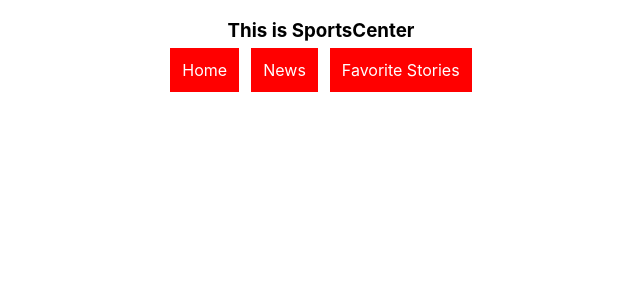
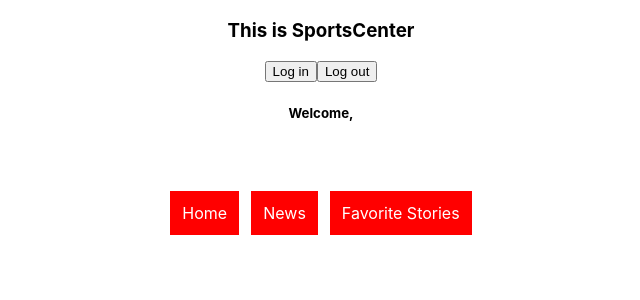
Before and after one commit to jpersons24/overlay-frontend, a React (Create React App) app: page / in a window 1280 px wide. Shown: the top 300 px of the page, without its empty margins (319-959 px from the left). Built offline with nearby package versions, Linux system fonts and the light colour scheme.

Commit message:
added fake auth

```diff
--- a/src/components/App.js
+++ b/src/components/App.js
@@ -11,32 +11,44 @@
 import FavoriteStories from './FavoriteStories'
 
 // import reducer function from userSlice
-// import { newCurrentUser } from '../redux/userSlice'
+import { setCurrentUser } from '../redux/userSlice'
 
 function App() {
 
   // useSelector to set const variable to whatever state it at that time
-
+  const currentUserBox = useSelector((state) => state.user.currentUser)
+  // console.log(currentUserBox)
 
   // set dispatch to useDispatch function for later use
-  // const dispatch = useDispatch()
+  const dispatch = useDispatch()
 
+  function handleLogout(event) {
+    const action = setCurrentUser(null)
+    dispatch(action)
+    console.log("User logged out!")
+  }
 
-  // get all users
-  // useEffect(() => {
-  //   fetch("http://localhost:4000/users")
-  //   .then(res => res.json())
-  //   .then(data => {
-  //     console.log(data)
-  //   })
-  // }, [])
+  function handleLogin(event) {
+    fetch("http://localhost:4000/me")
+    .then(res => res.json())
+    .then(data => {
+      const action = setCurrentUser(data)
+      dispatch(action)
+      console.log("Logging in user!")
+    })
+  }
 
   return (
     <div className="App">
       <h3>This is SportsCenter</h3>
+      <button onClick={handleLogin}>Log in</button>
+      <button onClick={handleLogout}>Log out</button>
+      {currentUserBox ? <h5>Welcome, {currentUserBox.username}</h5> : null}
+      <br></br>
+      <br></br>
+      <br></br>
       <NavBar />
       <Switch>
-        {/* Route will live inside Switch */}
         <Route exact path="/home">
           <Home />
         </Route>
--- a/src/components/Home.js
+++ b/src/components/Home.js
@@ -8,7 +8,6 @@
 function Home () {
 
    const homeStories = useSelector((state) => state.story.displayedStories)
-   console.log(homeStories)
    const dispatch = useDispatch()
 
 
@@ -17,8 +16,8 @@
       .then(res => res.json())
       .then(data => {
          const action = displayStories(data)
-         console.log(action)
          dispatch(action)
+         console.log('Setting homeStories!')
       })
    }, [dispatch])
 
--- a/src/redux/userSlice.js
+++ b/src/redux/userSlice.js
@@ -7,13 +7,14 @@
       currentUser: [],
    },
    reducers: {
-      currUser(state, action) {
+      setCurrentUser(state, action) {
          // what should happen when currentUser needs to be updated
+         state.currentUser = action.payload
       }
    }
 })
 
-
+export const { setCurrentUser } = userSlice.actions;
 export default userSlice.reducer;
 
 
```
